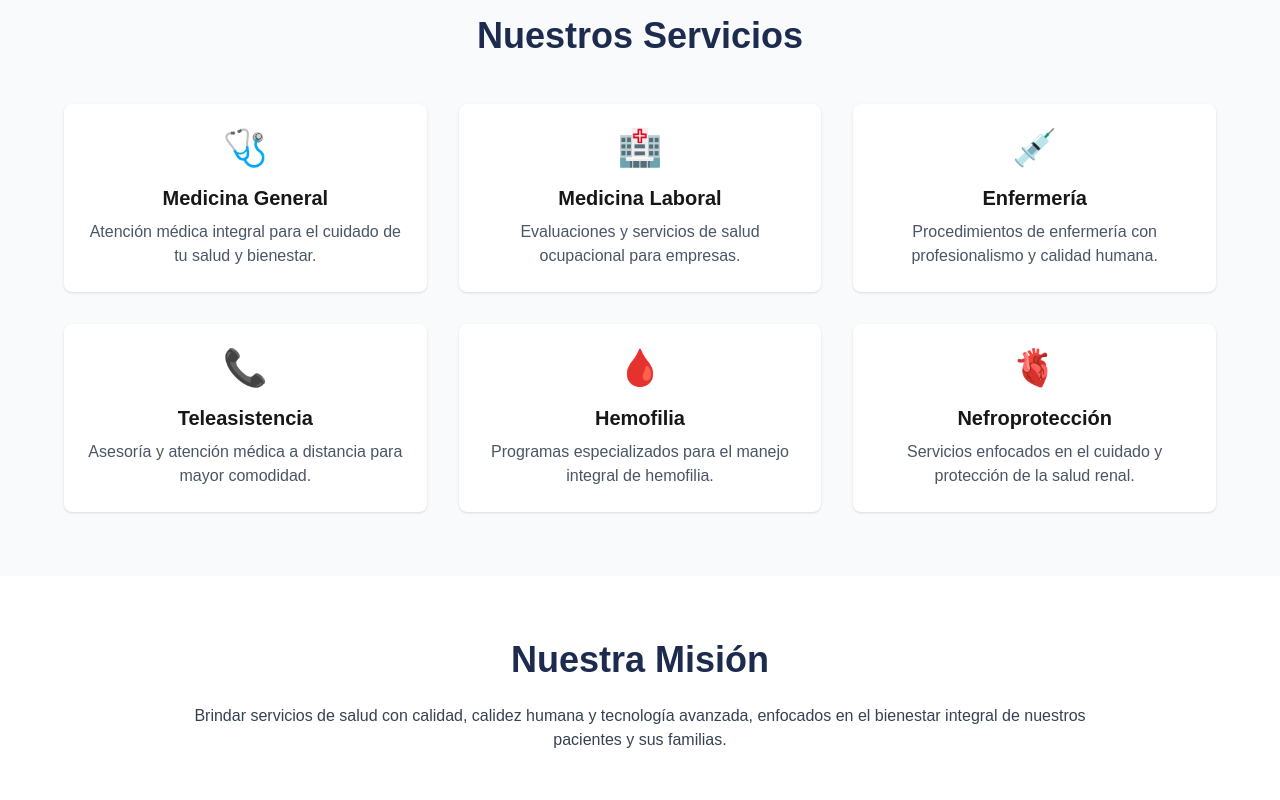
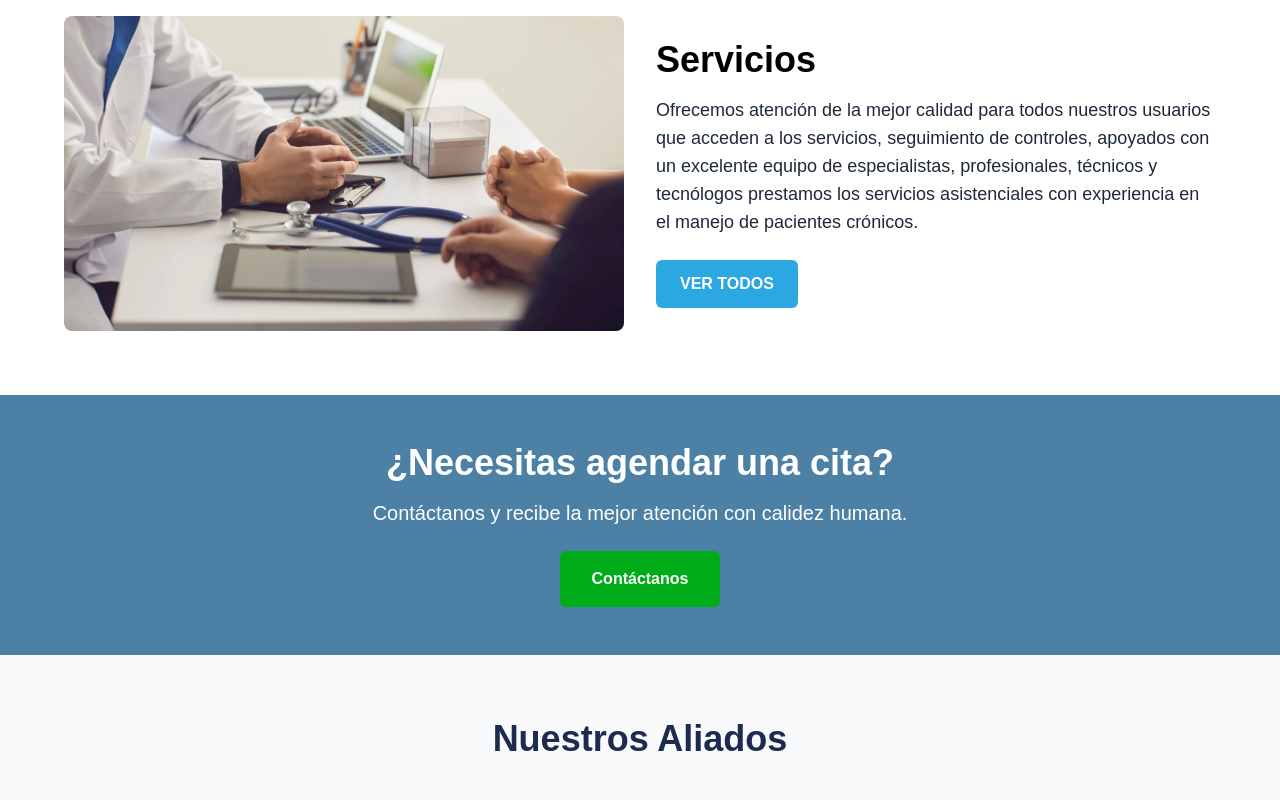
Before and after one commit to Ykkfelipe/bihospharma-web, a Next.js app: page / in a window 1280 px wide. Shown: the part 660-1460 px from the top of the page. Built offline with nearby package versions, Linux system fonts and the light colour scheme.

Commit message:
added services page in inicio

```diff
--- a/src/app/page.tsx
+++ b/src/app/page.tsx
@@ -8,72 +8,30 @@ export default function Home() {
           className="absolute inset-0 w-full h-full object-contain"
         />
       </section>
-      <section className="py-16 px-4 bg-gray-50">
-        <h2 className="text-3xl md:text-4xl font-bold text-center text-[#1C2B4E] mb-12">
-          Nuestros Servicios
-        </h2>
-        <div className="max-w-6xl mx-auto grid grid-cols-1 sm:grid-cols-2 md:grid-cols-3 gap-8">
-          {/* Service Card */}
-          <div className="bg-white rounded-lg shadow p-6 text-center">
-            <div className="text-[#00AC17] text-4xl mb-4">🩺</div>
-            <h3 className="text-xl font-semibold mb-2">Medicina General</h3>
-            <p className="text-gray-600">
-              Atención médica integral para el cuidado de tu salud y bienestar.
+
+      <section className="py-16 px-4 bg-white">
+        <div className="max-w-6xl mx-auto grid md:grid-cols-2 gap-8 items-center">
+          <div>
+            <img
+              src="/images/services.png"
+              alt="Consulta médica"
+              className="rounded-lg w-full object-cover"
+            />
+          </div>
+          <div>
+            <h2 className="text-4xl font-bold text-black mb-4">Servicios</h2>
+            <p className="text-lg text-gray-800 mb-6">
+              Ofrecemos atención de la mejor calidad para todos nuestros usuarios que acceden a los servicios,
+              seguimiento de controles, apoyados con un excelente equipo de especialistas, profesionales,
+              técnicos y tecnólogos prestamos los servicios asistenciales con experiencia en el manejo de pacientes crónicos.
             </p>
+            <a
+              href="/services"
+              className="inline-block bg-[#2BA7E2] text-white font-bold py-3 px-6 rounded-md hover:bg-[#1c85bb] transition"
+            >
+              VER TODOS
+            </a>
           </div>
-          <div className="bg-white rounded-lg shadow p-6 text-center">
-            <div className="text-[#00AC17] text-4xl mb-4">🏥</div>
-            <h3 className="text-xl font-semibold mb-2">Medicina Laboral</h3>
-            <p className="text-gray-600">
-              Evaluaciones y servicios de salud ocupacional para empresas.
-            </p>
-          </div>
-          <div className="bg-white rounded-lg shadow p-6 text-center">
-            <div className="text-[#00AC17] text-4xl mb-4">💉</div>
-            <h3 className="text-xl font-semibold mb-2">Enfermería</h3>
-            <p className="text-gray-600">
-              Procedimientos de enfermería con profesionalismo y calidad humana.
-            </p>
-          </div>
-          <div className="bg-white rounded-lg shadow p-6 text-center">
-            <div className="text-[#00AC17] text-4xl mb-4">📞</div>
-            <h3 className="text-xl font-semibold mb-2">Teleasistencia</h3>
-            <p className="text-gray-600">
-              Asesoría y atención médica a distancia para mayor comodidad.
-            </p>
-          </div>
-          <div className="bg-white rounded-lg shadow p-6 text-center">
-            <div className="text-[#00AC17] text-4xl mb-4">🩸</div>
-            <h3 className="text-xl font-semibold mb-2">Hemofilia</h3>
-            <p className="text-gray-600">
-              Programas especializados para el manejo integral de hemofilia.
-            </p>
-          </div>
-          <div className="bg-white rounded-lg shadow p-6 text-center">
-            <div className="text-[#00AC17] text-4xl mb-4">🫀</div>
-            <h3 className="text-xl font-semibold mb-2">Nefroprotección</h3>
-            <p className="text-gray-600">
-              Servicios enfocados en el cuidado y protección de la salud renal.
-            </p>
-          </div>
-        </div>
-      </section>
-      {/* Mission & Vision Section */}
-      <section className="py-16 px-4 bg-white">
-        <div className="max-w-4xl mx-auto text-center">
-          <h2 className="text-3xl md:text-4xl font-bold text-[#1C2B4E] mb-6">
-            Nuestra Misión
-          </h2>
-          <p className="text-gray-700 mb-12">
-            Brindar servicios de salud con calidad, calidez humana y tecnología avanzada,
-            enfocados en el bienestar integral de nuestros pacientes y sus familias.
-          </p>
-          <h2 className="text-3xl md:text-4xl font-bold text-[#1C2B4E] mb-6">
-            Nuestra Visión
-          </h2>
-          <p className="text-gray-700">
-            Ser líderes en atención en salud reconocidos por nuestra excelencia, innovación y compromiso social.
-          </p>
         </div>
       </section>
 
```
Also changed, not shown: public/images/nosotros-banner.png (added), public/images/services.png (added).
